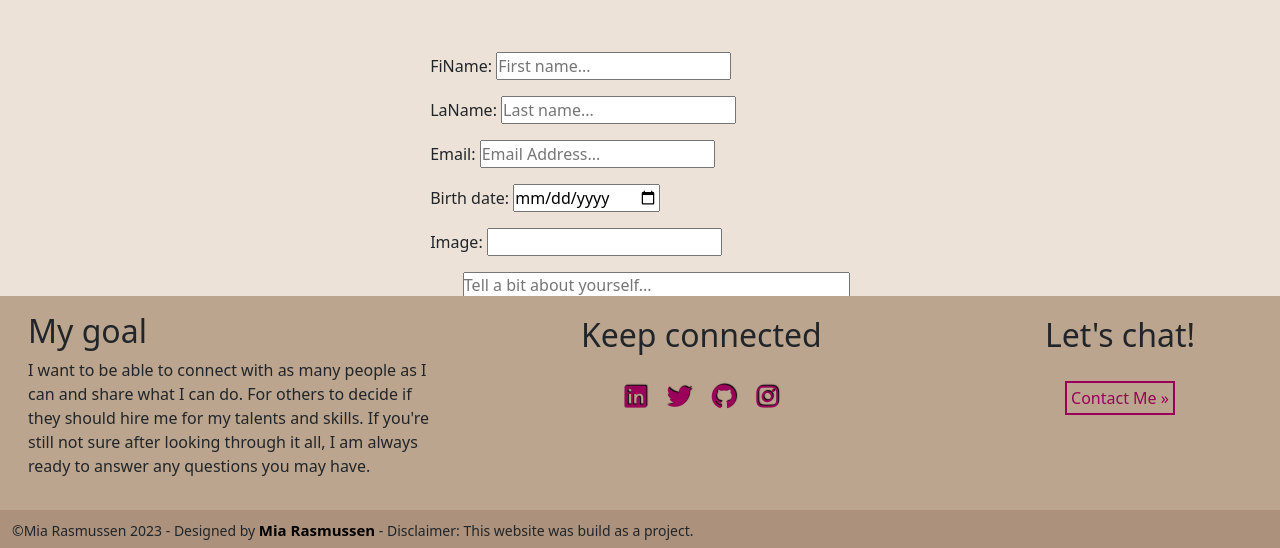
After one commit to Code-Institute-Submissions/MiaRasmussen05-PP4, a Django app: page /profile/create_profile/ in a window 1280 px wide. The commit adds this page. Shown: the part 252-800 px from the top of the page. Run offline with Django 3.2, Linux system fonts and the light colour scheme; the visitor is signed in with stand-in values (Sample User, id 1); some libraries are stand-ins or nearby versions.

Commit message:
Create Profile page and get that set up

```diff
--- a/templates/base.html
+++ b/templates/base.html
@@ -96,7 +96,9 @@
                                     <!-- name of user -->
                                 </a>
                                 <ul class="dropdown-menu drop-menu border-0 rounded-0" aria-labelledby="offcanvasNavbarDropdown">
-                                    <li><a class="dropdown-item link p-0 mb-2 ms-3" href="#">Profile</a></li>
+                                    <li>
+                                        <a class="dropdown-item link p-0 mb-2 ms-3" href="{% url 'profile' %}">Profile</a>
+                                    </li>
                                     <li><a class="dropdown-item link p-0 mb-2 ms-3" href="#">Favorites</a></li>
                                     <li><a class="dropdown-item link p-0 mb-2 ms-3" href="#">My Cart</a></li>
                                     <li><a class="dropdown-item link p-0 mb-2 ms-3" href="#">My Orders</a></li>
--- a/user_profile/forms.py
+++ b/user_profile/forms.py
@@ -26,3 +26,10 @@ class ProfileForm(forms.ModelForm):
                 'rows': 5,
             }),
         }
+
+    def save(self, commit=True):
+        profile = super().save(commit=False)
+        if commit:
+            profile.user = self.instance
+            profile.save()
+        return profile
--- a/user_profile/models.py
+++ b/user_profile/models.py
@@ -4,7 +4,7 @@ from cloudinary.models import CloudinaryField
 
 
 class Profile(models.Model):
-    user = models.OneToOneField(User, on_delete=models.CASCADE)
+    user = models.OneToOneField(User, on_delete=models.CASCADE, related_name='profile')
     fiName = models.CharField(max_length=150, null=True, blank=True)
     laName = models.CharField(max_length=150, null=True, blank=True)
     email = models.CharField(max_length=250, null=True, blank=True)
--- /dev/null
+++ b/user_profile/templates/create_profile.html
@@ -0,0 +1,25 @@
+{% extends "base.html" %}
+
+{% block title %}Profile{% endblock %}
+
+{% block content %}
+<div class="container-fluid">
+    <div class="row">
+        <div class="col-12 d-flex justify-content-center">
+            <h1 class="headings">Create Profile</h1>
+        </div>
+    </div>
+</div>
+
+<div class="container-fluid d-flex justify-content-center">
+    <div class="row">
+        <div class="col-12 mt-5 mb-1">
+            <form method="POST" enctype="multipart/form-data">
+                {% csrf_token %}
+                {{ form.as_p }}
+                <button type="submit">Create Profile</button>
+            </form>
+        </div>
+    </div>
+</div>
+{% endblock %}
--- /dev/null
+++ b/user_profile/urls.py
@@ -0,0 +1,7 @@
+from django.urls import path, include
+from . import views
+
+urlpatterns = [
+    path('profile/', views.ProfileDetailView.as_view(), name='profile'),
+    path('create_profile/', views.CreateProfileView.as_view(), name='create_profile'),
+]
--- a/user_profile/views.py
+++ b/user_profile/views.py
@@ -1,8 +1,14 @@
-from django.shortcuts import render
+from django.shortcuts import render, redirect
 from django.views.generic.detail import DetailView
+from django.views.generic.edit import CreateView
+from django.urls import reverse_lazy
 from django.contrib.auth.mixins import LoginRequiredMixin
+from django.contrib.auth.models import User
+from django.db.models.signals import post_save
+from django.dispatch import receiver
 
 from .models import Profile
+from .forms import ProfileForm
 
 
 class ProfileDetailView(LoginRequiredMixin, DetailView):
@@ -12,3 +18,23 @@ class ProfileDetailView(LoginRequiredMixin, DetailView):
 
     def get_object(self):
         return self.request.user.profile
+
+
+@receiver(post_save, sender=User)
+def create_profile(sender, instance, created, **kwargs):
+    if created:
+        Profile.objects.create(user=instance)
+
+
+class CreateProfileView(LoginRequiredMixin, CreateView):
+    model = Profile
+    form_class = ProfileForm
+    template_name = 'create_profile.html'
+    success_url = reverse_lazy('profile')
+
+    def form_valid(self, form):
+        if not hasattr(self.request.user, 'profile'):
+            profile = form.save(commit=False)
+            profile.user = self.request.user
+            profile.save()
+        return redirect(self.success_url)
```
Also changed, not shown: user_profile/templates/profile.html (added, +7 -0 lines), user_profile/migrations/0002_alter_profile_user.py (added).
